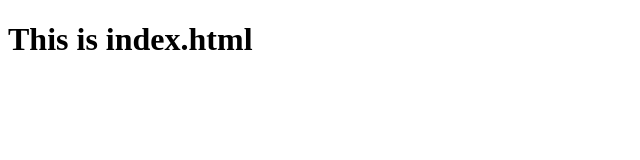
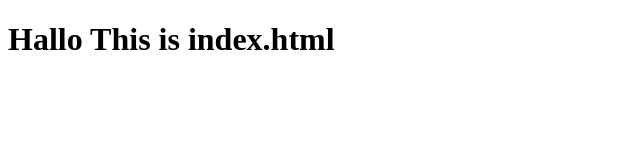
Before and after one commit to hosseinmanafi/Project, a plain HTML site: page index.html in a window 1280 px wide. Shown: the whole page, without its empty margins (0-640 px from the left). Drawn offline with Linux system fonts and the light colour scheme.

Commit message:
change index.html

```diff
--- a/index.html
+++ b/index.html
@@ -5,6 +5,6 @@
     <title></title>
   </head>
   <body>
-    <h1> This is index.html</h1>
+    <h1> Hallo This is index.html</h1>
   </body>
 </html>
```
